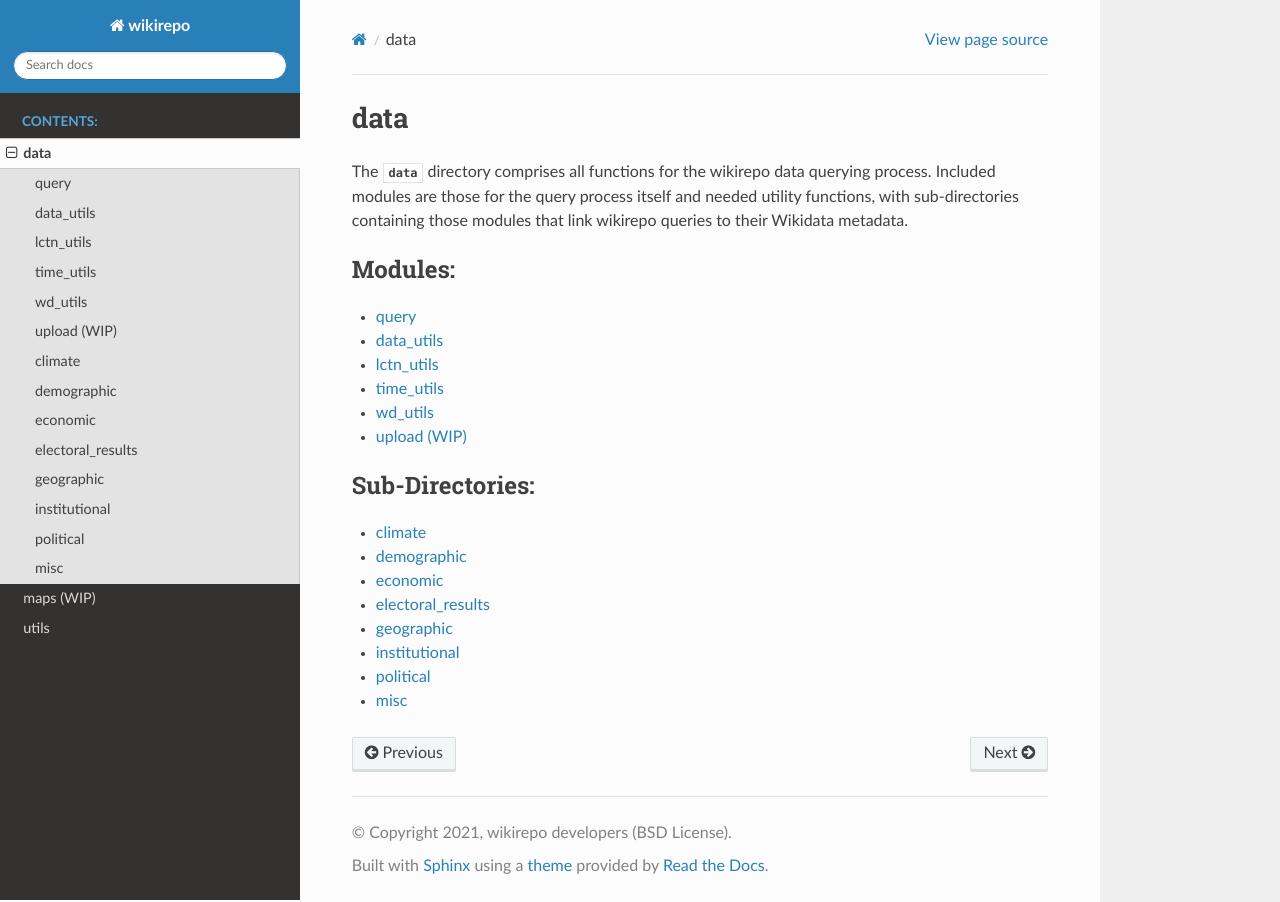
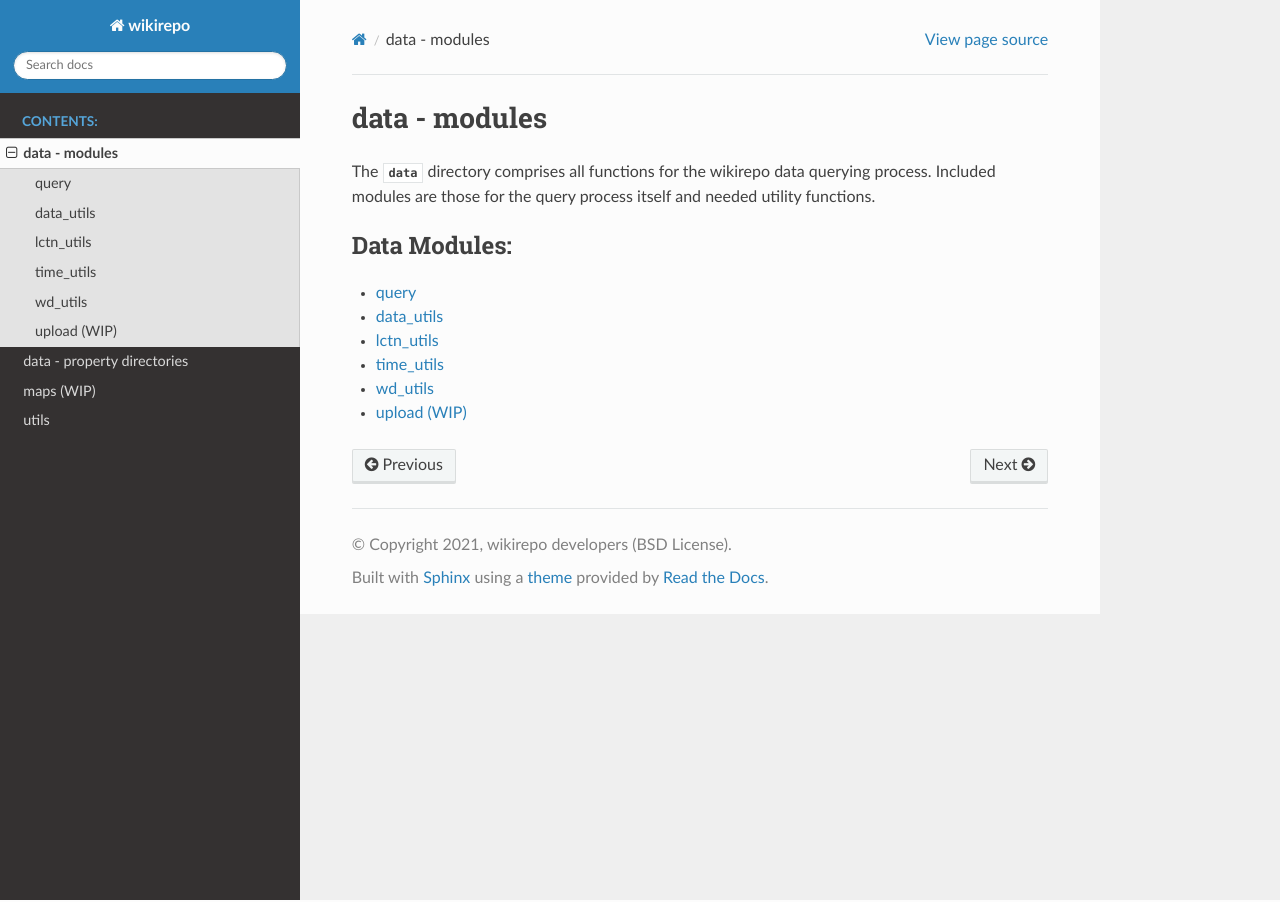
Before and after one commit to andrewtavis/wikirepo, a Sphinx documentation site: the page built from docs/source/data/index.rst, in a window 1280 px wide. Built offline with Sphinx 7.4.7 and the Read the Docs theme 2.0.0, drawn with Linux system fonts in a browser that asks for light colours; pages that are not in the unit, such as notebooks, are missing from menus.

Commit message:
Reindex documentation files

```diff
--- a/docs/source/data/index.rst
+++ b/docs/source/data/index.rst
@@ -1,11 +1,11 @@
-data
-====
+data - modules
+==============
 
-The :py:mod:`data` directory comprises all functions for the wikirepo data querying process. Included modules are those for the query process itself and needed utility functions, with sub-directories containing those modules that link wikirepo queries to their Wikidata metadata.
+The :py:mod:`data` directory comprises all functions for the wikirepo data querying process. Included modules are those for the query process itself and needed utility functions.
 
 .. toctree::
    :maxdepth: 2
-   :caption: Modules:
+   :caption: Data Modules:
 
    query
    data_utils
@@ -13,17 +13,3 @@
    time_utils
    wd_utils
    upload
-
-
-.. toctree::
-   :maxdepth: 2
-   :caption: Sub-Directories:
-
-   climate/index
-   demographic/index
-   economic/index
-   electoral_results/index
-   geographic/index
-   institutional/index
-   political/index
-   misc/index
--- /dev/null
+++ b/docs/source/data_property_directories/index.rst
@@ -0,0 +1,17 @@
+data - property directories
+===========================
+
+The :py:mod:`data` directory comprises all functions for the wikirepo data querying process. Included sub-directories containing those modules that link wikirepo queries to their Wikidata metadata.
+
+.. toctree::
+   :maxdepth: 2
+   :caption: Data Property Directories:
+
+   climate/index
+   demographic/index
+   economic/index
+   electoral_results/index
+   geographic/index
+   institutional/index
+   political/index
+   misc/index
--- a/docs/source/index.rst
+++ b/docs/source/index.rst
@@ -50,6 +50,7 @@
    :caption: Contents:
 
    data/index
+   data_property_directories/index
    maps/index
    utils
    notes
```
Also changed, not shown: docs/source/data_property_directories/climate/index.rst (renamed from docs/source/data/climate/index.rst), docs/source/data_property_directories/demographic/index.rst (renamed from docs/source/data/demographic/index.rst), docs/source/data_property_directories/economic/index.rst (renamed from docs/source/data/economic/index.rst), docs/source/data_property_directories/electoral_results/index.rst (renamed from docs/source/data/electoral_results/index.rst), docs/source/data_property_directories/geographic/index.rst (renamed from docs/source/data/geographic/index.rst), docs/source/data_property_directories/institutional/index.rst (renamed from docs/source/data/institutional/index.rst), docs/source/data_property_directories/misc/index.rst (renamed from docs/source/data/misc/index.rst), docs/source/data_property_directories/political/index.rst (renamed from docs/source/data/political/index.rst).
